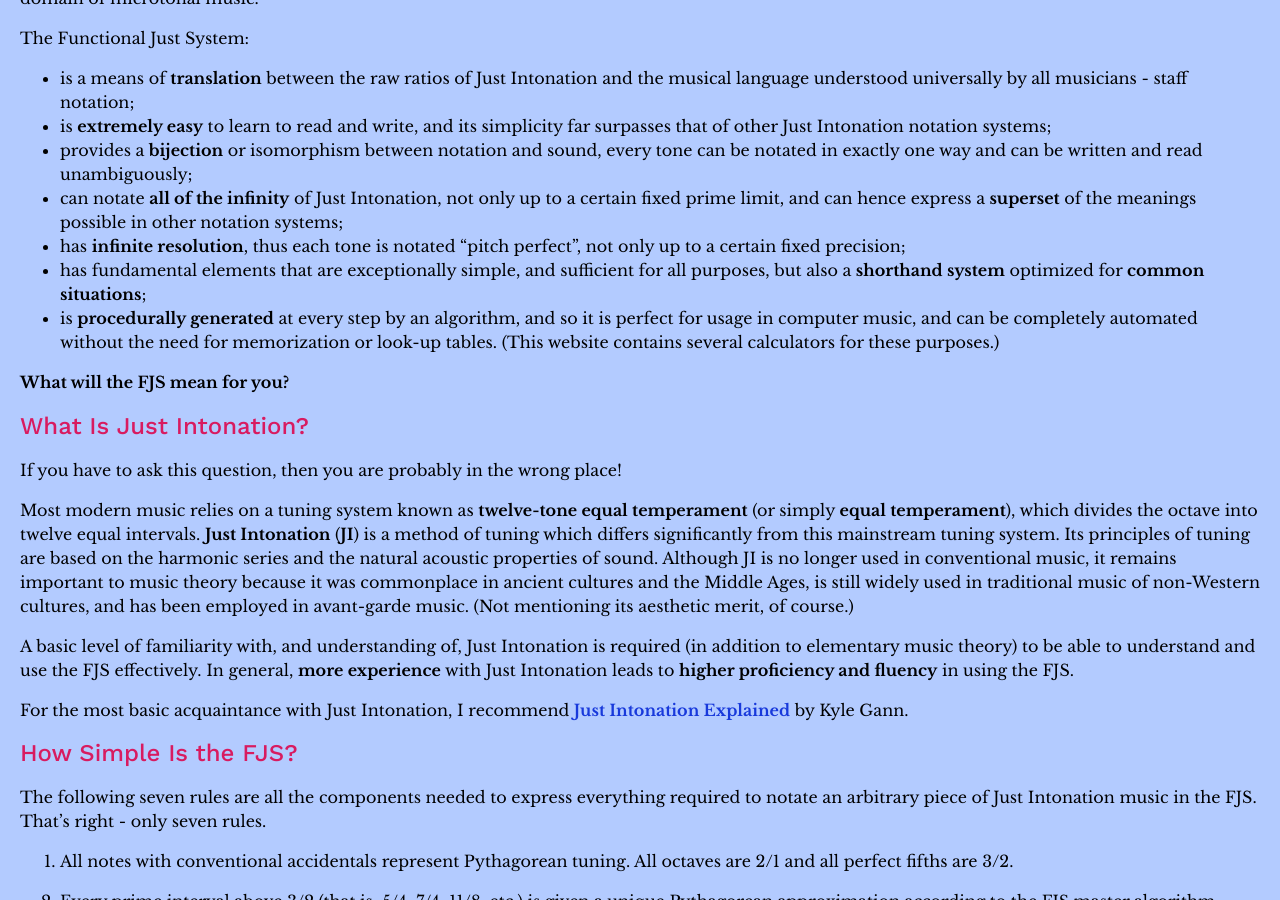
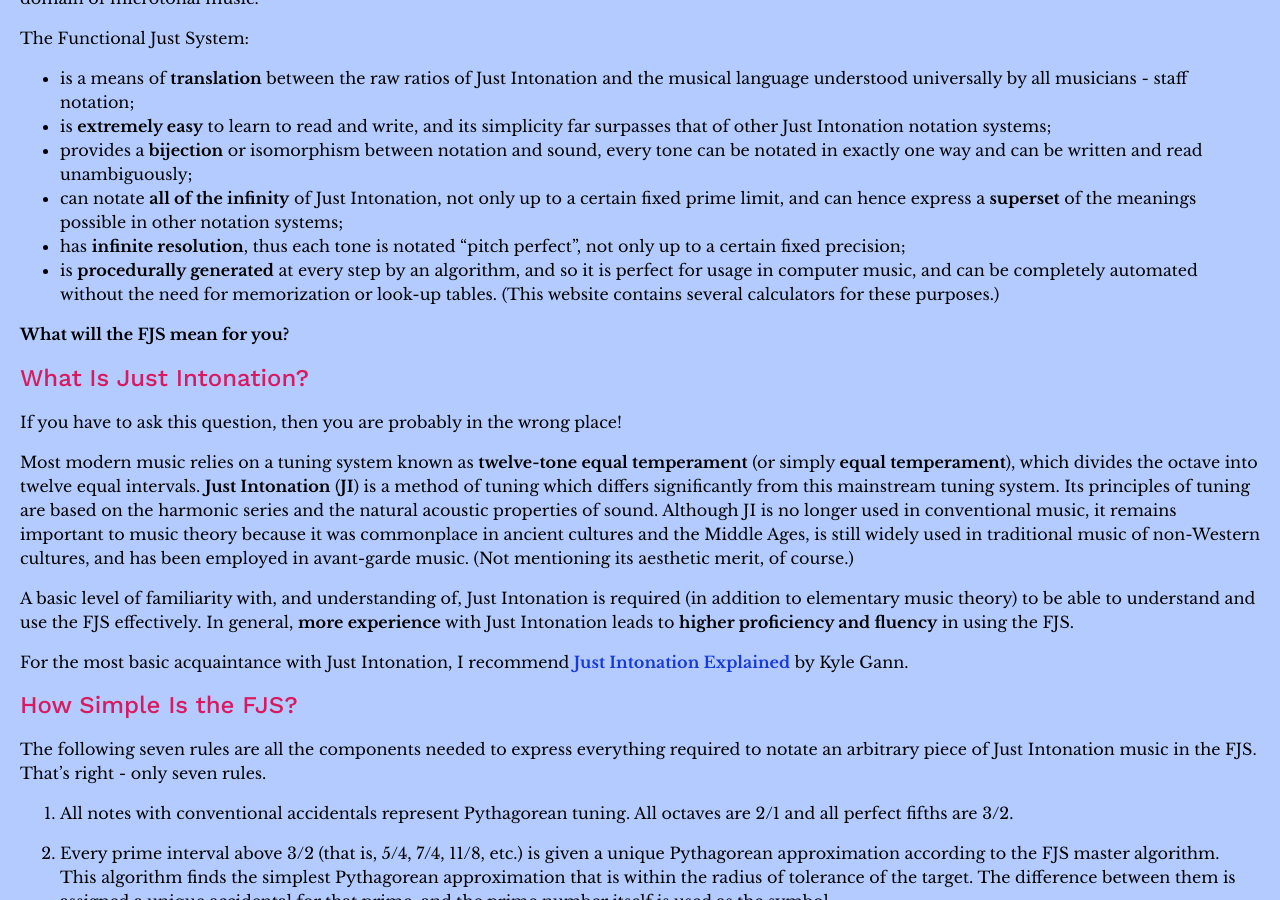
Before and after one commit to misotanni/misotanni.github.io, a Jekyll site: the page built from fjs/en/index.md, in a window 1280 px wide and 900 px high, scrolled down 391 px. Built offline with Jekyll 4.4.1, drawn with Linux system fonts in a browser that asks for light colours.

Commit message:
Update index.md

```diff
--- a/fjs/en/index.md
+++ b/fjs/en/index.md
@@ -23,7 +23,6 @@ The Functional Just System:
 - provides a **bijection** or isomorphism between notation and sound, every tone can be notated in exactly one way and can be written and read unambiguously;
 - can notate **all of the infinity** of Just Intonation, not only up to a certain fixed prime limit, and can hence express a **superset** of the meanings possible in other notation systems;
 - has **infinite resolution**, thus each tone is notated "pitch perfect", not only up to a certain fixed precision;
-- has fundamental elements that are exceptionally simple, and sufficient for all purposes, but also a **shorthand system** optimized for **common situations**;
 - is **procedurally generated** at every step by an algorithm, and so it is perfect for usage in computer music, and can be completely automated without the need for memorization or look-up tables. (This website contains several calculators for these purposes.)
 
 **What will the FJS mean for you?**
```
